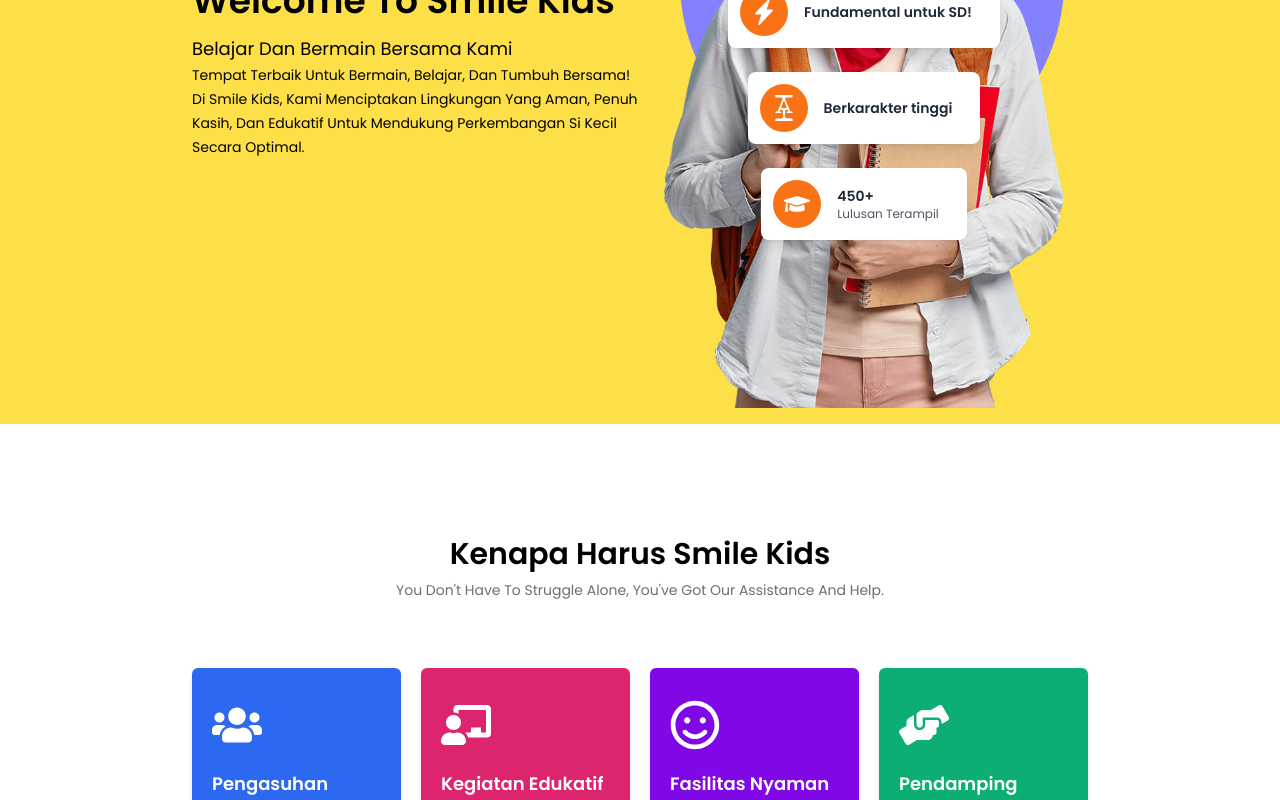
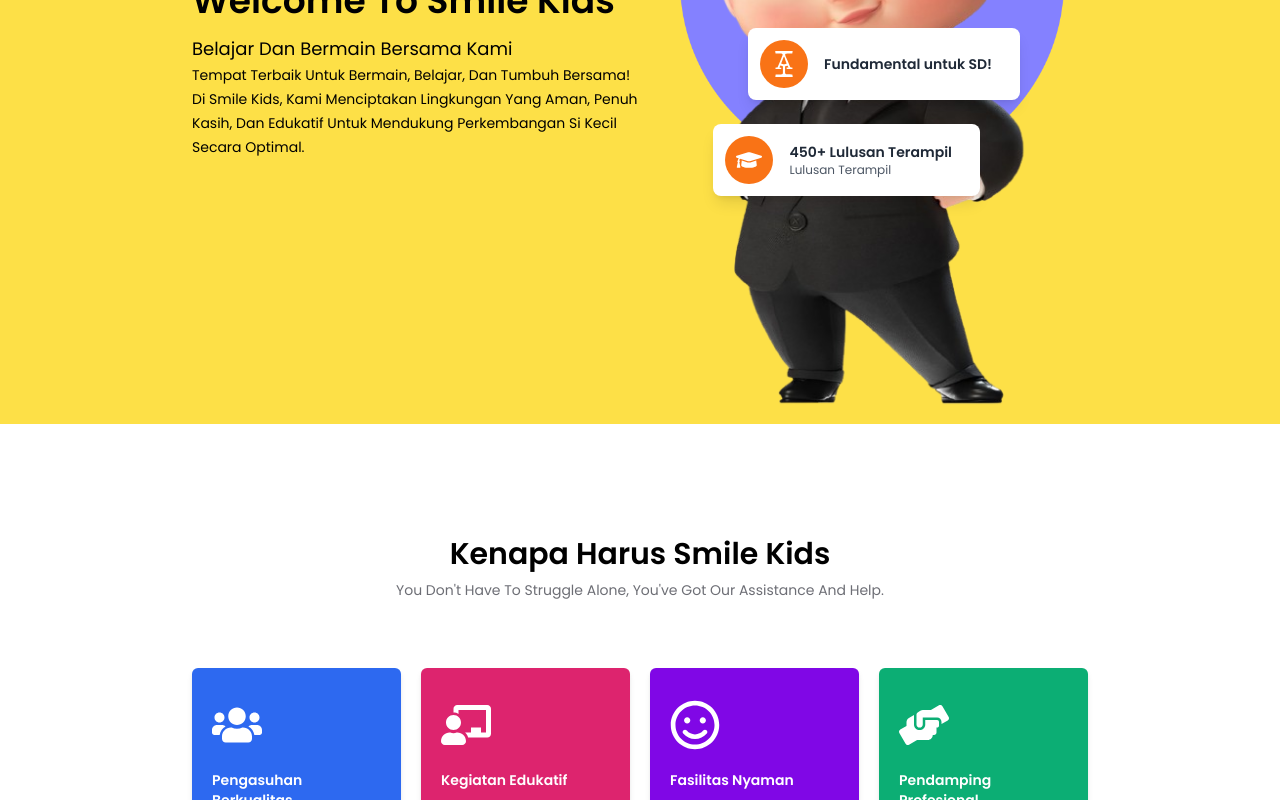
Before and after one commit to aryawardhana15/Smilekidsproject, a React (Create React App) app: page / in a window 1280 px wide. Shown: the part 380-1180 px from the top of the page. Built offline with nearby package versions, Linux system fonts and the light colour scheme.

Commit message:
memperbarui page home

```diff
--- a/src/pages/About.jsx
+++ b/src/pages/About.jsx
@@ -15,33 +15,12 @@ export const About = () => {
             <h1 className='text-3xl font-semibold text-black'> Kenapa harus Smile Kids </h1>
             <span className='text-sm mt-2 block'>you don't have to struggle alone, you've got our assistance and help.</span>
           </div>
-          <div className='grid grid-cols-1 gap-5 mt-5 md:grid-cols-2 lg:grid-cols-4 '>
-  <AboutCard
-    color='bg-[#2D69F0]'
-    icon={<FaUsers size={50} />}
-    title='Pengasuhan Berkualitas'
-    desc="Membantu anak tumbuh dengan pengalaman belajar menyenangkan."
-  />
-  <AboutCard
-    color='bg-[#DD246E]'
-    icon={<FaChalkboardTeacher size={50} />}
-    title='Kegiatan Edukatif'
-    desc="Menyediakan rencana kegiatan yang mendukung perkembangan anak secara holistik."
-  />
-  <AboutCard
-    color='bg-[#8007E6]'
-    icon={<FaRegSmile size={50} />}
-    title='Fasilitas Nyaman'
-    desc="Lingkungan yang aman dan nyaman untuk anak-anak belajar dan bermain."
-  />
-  <AboutCard
-    color='bg-[#0CAE74]'
-    icon={<FaHandsHelping size={50} />}
-    title='Pendamping Profesional'
-    desc="Guru dan pengasuh terlatih untuk memberikan perhatian penuh pada setiap anak."
-  />
-</div>
-
+          <div className='grid grid-cols-4 gap-5 mt-5 md:grid-cols-2  '>
+          <AboutCard color='bg-[#2D69F0]' icon={<FaUsers size={50} />} title='Pengasuhan Berkualitas' desc="Membantu anak tumbuh dengan pengalaman belajar dengan lingkungan yang nyaman." />
+          <AboutCard color='bg-[#DD246E]' icon={<FaChalkboardTeacher size={50} />} title='Kegiatan Edukatif' desc="Menyediakan rencana kegiatan yang mendukung tumbuh dan kembang anak secara holistik." />
+          <AboutCard color='bg-[#8007E6]' icon={<FaRegSmile size={50} />} title='Fasilitas Nyaman' desc="Lingkungan yang aman dan nyaman untuk anak-anak belajar dan bermain." />
+          <AboutCard color='bg-[#0CAE74]' icon={<FaHandsHelping size={50} />} title='Pendamping Profesional' desc="Guru dan pengasuh terlatih untuk memberikan perhatian penuh pada setiap anak." />
+          </div>
         </div>
       </section>
       <AboutContent />
@@ -53,7 +32,7 @@ export const AboutCard = (props) => {
     <div className={`box shadow-md p-5 py-8 rounded-md text-white ${props.color} cursor-pointer transition ease-in-out delay-150 hover:-translate-y-4 duration-300 `}>
       <div className='icon'>{props.icon}</div>
       <div className='text mt-5'>
-        <h4 className='text-lg font-semibold my-3'>{props.title}</h4>
+        <h4 className='text-sm font-semibold my-3'>{props.title}</h4>
         <p className='text-sm'>{props.desc}</p>
       </div>
     </div>
--- a/src/pages/Home.jsx
+++ b/src/pages/Home.jsx
@@ -1,13 +1,13 @@
-import React from "react"
-import heroImg from "../components/assets/images/hero.png"
-import heroImgback from "../components/assets/images/hero-shape-purple.png"
-import { FiSearch } from "react-icons/fi"
-import { BsFillLightningChargeFill } from "react-icons/bs"
-import { FaAcquisitionsIncorporated, FaGraduationCap } from "react-icons/fa"
-import { About } from "./About"
-import { Courses } from "./Courses"
-import { Instructor } from "./Instructor"
-import { Blog } from "./Blog"
+import React from "react";
+import hero2Img from "../components/assets/images/hero2.png";
+import heroImgback from "../components/assets/images/hero-shape-purple.png";
+import { FiSearch } from "react-icons/fi";
+import { BsFillLightningChargeFill } from "react-icons/bs";
+import { FaAcquisitionsIncorporated, FaGraduationCap } from "react-icons/fa";
+import { About } from "./About";
+import { Courses } from "./Courses";
+import { Instructor } from "./Instructor";
+import { Blog } from "./Blog";
 
 export const Home = () => {
   return (
@@ -21,88 +21,97 @@ export const Home = () => {
       <Instructor />
       <Blog />
     </>
-  )
-}
+  );
+};
 
 export const HomeContent = () => {
   return (
     <>
-      <section className='bg-yellow-300 py-10 h-[92vh] md:h-full'>
-        <div className='container'>
-          <div className='flex items-center justify-center md:flex-col'>
-            <div className='left w-1/2 text-black md:w-full'>
-              <h1 className='text-4xl leading-tight text-black font-semibold'>
+      <section className="bg-yellow-300 py-10 h-[92vh] md:h-full">
+        <div className="container">
+          <div className="flex items-center justify-center md:flex-col">
+            <div className="left w-1/2 text-black md:w-full">
+              <h1 className="text-4xl leading-tight text-black font-semibold">
                 Welcome to Smile Kids <br />
               </h1>
-              <h3 className='text-lg mt-3'>
-                Belajar dan bermain bersama kami
-              </h3>
-
-
-              {/* <div className='relative text-gray-600 focus-within:text-gray-400 mt-5'>
-                <input
-                  type='search'
-                  className='py-3 text-sm bg-white rounded-md pl-10 focus:outline-none'
-                  placeholder='Search for classes...'
-                  autocomplete='off'
-                />
-                <span className='absolute inset-y-0 left-0 flex items-center pl-2'>
-                  <button type='submit' className='p-1 focus:outline-none focus:shadow-outline'>
-                    <FiSearch />
-                  </button>
-                </span>
-              </div> */}
-             <span className='text-[14px]'>
-             Tempat terbaik untuk bermain, belajar, dan tumbuh bersama! Di Smile Kids, kami menciptakan lingkungan yang aman, penuh kasih, dan edukatif untuk mendukung perkembangan si kecil secara optimal.
-             </span>
-
+              <h3 className="text-lg mt-3">Belajar dan bermain bersama kami</h3>
+              <span className="text-[14px]">
+                Tempat terbaik untuk bermain, belajar, dan tumbuh bersama! Di
+                Smile Kids, kami menciptakan lingkungan yang aman, penuh kasih,
+                dan edukatif untuk mendukung perkembangan si kecil secara
+                optimal.
+              </span>
             </div>
 
-            <div className='right w-1/2 md:w-full relative'>
-              <div className='images relative'>
-                <img src={heroImgback} alt='' className='absolute top-32 left-10 w-96 md:left-10' />
-                <div className='img h-[85vh] w-full'>
-                  <img src={heroImg} alt='' className='h-full w-full object-contain z-20 relative' />
+            <div className="right w-1/2 md:w-full relative">
+              <div className="images relative">
+                <img
+                  src={heroImgback}
+                  alt=""
+                  className="absolute top-32 left-10 w-96 md:left-10"
+                />
+                <div className="img h-[85vh] w-full">
+                  <img
+                    src={hero2Img}
+                    alt=""
+                    className="h-full w-full object-contain z-20 relative"
+                  />
                 </div>
               </div>
+
+              {/* Panggil ZigzagButtons di sini */}
               <div className="absolute top-0 left-0 w-full h-full flex flex-col justify-center items-center gap-6">
-
-    {/* Button 1 - Fundamental untuk SD */}
-    <button className="bg-white shadow-lg p-3 flex items-center rounded-lg hover:scale-105 transition-all duration-300 z-40 mt-20 ">
-      <div className="icon w-12 h-12 text-white rounded-full flex items-center justify-center bg-orange-500">
-        <BsFillLightningChargeFill size={26} />
-      </div>
-      <div className="text flex flex-col items-start px-4">
-        <span className="text-sm text-gray-800 font-semibold">Fundamental untuk SD!</span>
-      </div>
-    </button>
-
-    {/* Button 2 - Berkarakter tinggi */}
-    <button className="bg-white shadow-lg p-3 flex items-center rounded-lg hover:scale-105 transition-all duration-300 z-40">
-      <div className="icon w-12 h-12 text-white rounded-full flex items-center justify-center bg-orange-500">
-        <FaAcquisitionsIncorporated size={26} />
-      </div>
-      <div className="text flex flex-col items-start px-4">
-        <span className="text-sm text-gray-800 font-semibold">Berkarakter tinggi</span>
-      </div>
-    </button>
-
-    {/* Button 3 - Lulusan Terampil */}
-    <button className="bg-white shadow-lg p-3 flex items-center rounded-lg hover:scale-105 transition-all duration-300 z-50">
-      <div className="icon w-12 h-12 text-white rounded-full flex items-center justify-center bg-orange-500">
-        <FaGraduationCap size={26} />
-      </div>
-      <div className="text flex flex-col items-start px-4">
-        <span className="text-sm text-gray-800 font-semibold">450+</span>
-        <span className="text-xs text-gray-600">Lulusan Terampil</span>
-      </div>
-    </button>
-
-  </div>
+                <ZigzagButtons />
+              </div>
             </div>
           </div>
         </div>
       </section>
     </>
-  )
-}
+  );
+};
+
+// Komponen ZigzagButtons dipisah
+export const ZigzagButtons = () => {
+  return (
+    <div className="flex flex-col items-center gap-6 mt-10 ">
+
+
+      {/* Button 2 (Kiri) */}
+      <div className="flex justify-start w-full mt-12">
+        <ButtonComponent
+          icon={<FaAcquisitionsIncorporated size={26} />}
+          title="Fundamental untuk SD!"
+          className="ml-10"
+        />
+      </div>
+
+      {/* Button 3 (Kanan) */}
+      <div className="flex justify-end w-full ">
+        <ButtonComponent
+          icon={<FaGraduationCap size={26} />}
+          title="450+ Lulusan Terampil"
+          subtitle="Lulusan Terampil"
+          className="mr-10"
+        />
+      </div>
+    </div>
+  );
+};
+
+
+const ButtonComponent = ({ icon, title, subtitle, className }) => {
+  return (
+    <button
+      className={`bg-white shadow-lg p-3 flex items-center rounded-lg hover:scale-105 transition-all duration-300 z-40 ${className}`}
+    >
+      <div className="icon w-12 h-12 text-white rounded-full flex items-center justify-center bg-orange-500">
+        {icon}
+      </div>
+      <div className="text flex flex-col items-start px-4">
+        <span className="text-sm text-gray-800 font-semibold">{title}</span>
+        {subtitle && <span className="text-xs text-gray-600">{subtitle}</span>}
+      </div>
+    </button>
+  );
+};
```
Also changed, not shown: src/components/assets/images/hero2.png (added).
